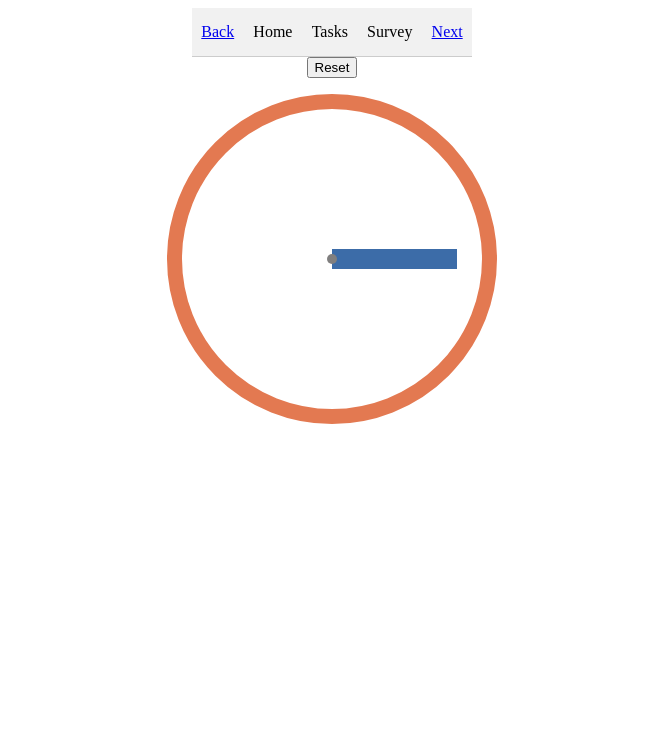
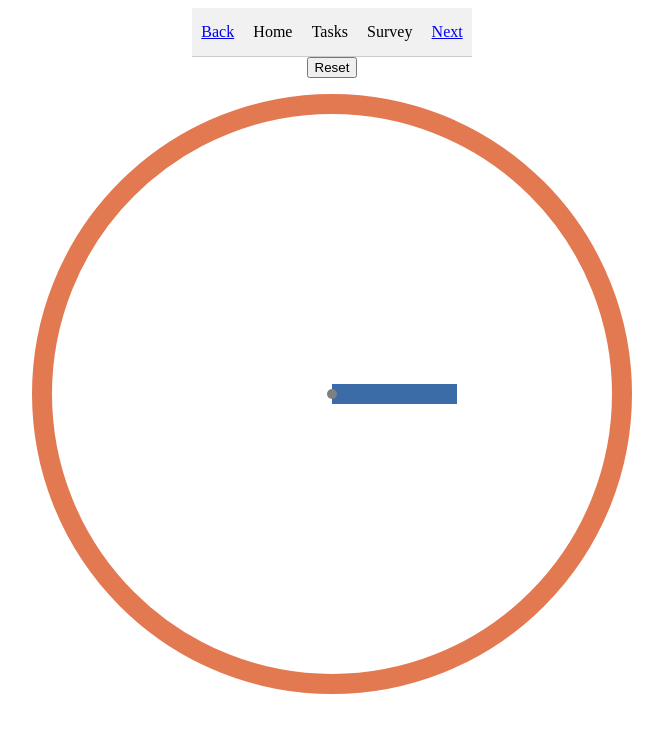
Before and after one commit to ntnon/svelte-cog, a SvelteKit app: page /tasks/clockpoint in a window 1280 px wide. Shown: the top 732 px of the page, without its empty margins (308-971 px from the left). Built offline with nearby package versions, Linux system fonts and the light colour scheme.

Commit message:
Update clock size and border in Clock component

```diff
--- a/src/components/Clock.svelte
+++ b/src/components/Clock.svelte
@@ -1,13 +1,13 @@
-<div class="clock">
+<div class="clock" id="clock">
 	<slot />
 </div>
 
 <style>
 	.clock {
 		margin-top: 1rem;
-		width: 300px;
-		height: 300px;
-		border: 15px solid #e37951;
+		width: 70vmin;
+		height: 70vmin;
+		border: 2.5vh solid #e37951;
 		border-radius: 50%;
 		position: relative;
 		align-self: center;
```
